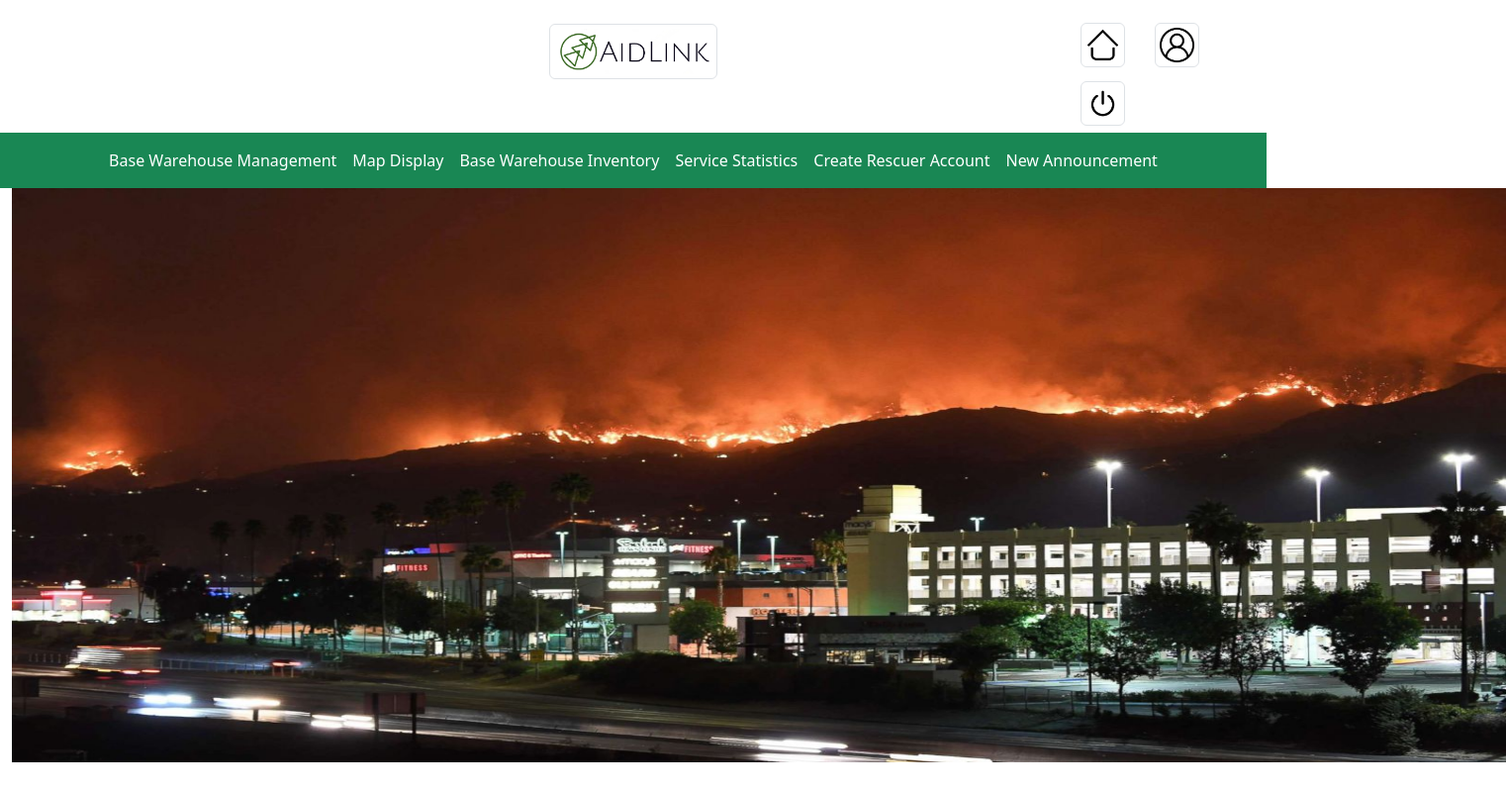
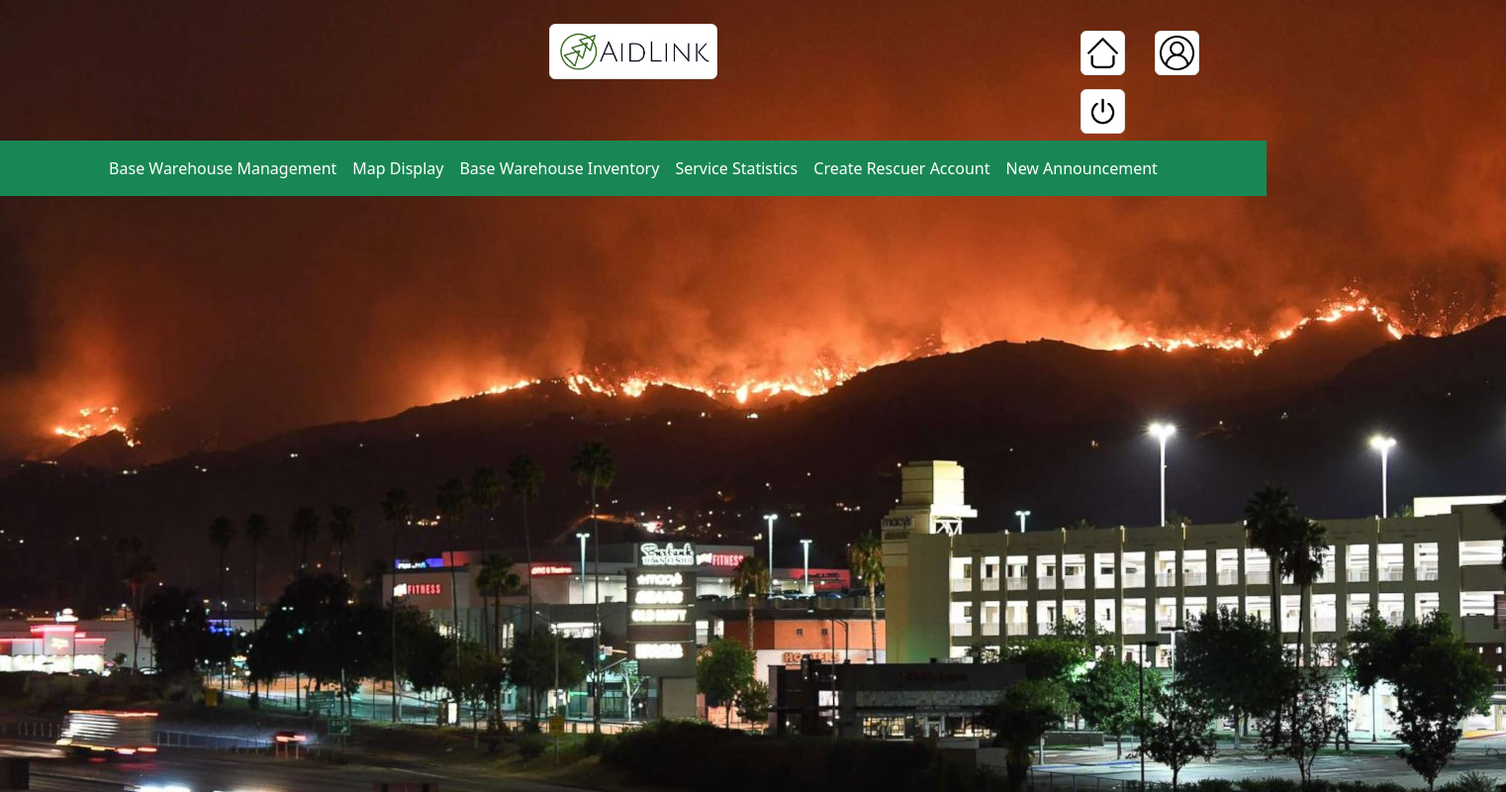
Before and after one commit to Konstantinos2421/Web_Development_Project, a plain HTML site: page src/admin/admin_home.html in a window 1280 px wide. Shown: the whole page at 99% size, 1522 px wide, since content can reach past the window. Drawn offline with nearby package versions, Linux system fonts and the light colour scheme.

```diff
--- a/src/admin/admin_home.html
+++ b/src/admin/admin_home.html
@@ -9,67 +9,91 @@
     <script src="https://cdn.jsdelivr.net/npm/bootstrap@5.3.2/dist/js/bootstrap.bundle.min.js"></script>
   </head>
 
+  <style>
+    body, html {
+      height: 100%;
+      margin: 0;
+      overflow-x: hidden;
+    }
+
+    .bg-image {
+      min-width: 100%;
+      min-height: 100%;
+      width: auto;
+      height: auto;
+      position: fixed;
+      top: 0;
+      left: 0;
+      z-index: -1;
+    }
+  </style>
+
   <body>
+
     <div class="container-fluid">
       <div class="row">
         <div class="col-lg-5"></div>
 
         <div class="col-lg-2 mb-4">
-                    <img src="../../imgs/logo.png" class="img-thumbnail mt-4 mx-auto d-block" height="65" width="170">
+          <img src="../../imgs/logo.png" class="img-thumbnail mt-4 mx-auto d-block" height="45" width="170">
         </div>
 
         <div class="col-lg-3"></div>
 
-                <div class="col-lg-2 mt-3">
+        <div class="col-lg-2 mt-4">
           <div clas="btn-group">
             <button type="button" class="btn btn-link">
               <img src="../../imgs/home.png" class="img-thumbnail" width="45" height="45">
             </button>
+
             <button type="button" class="btn btn-link">
               <img src="../../imgs/user.png" class="img-thumbnail" width="45" height="45">
             </button>
+
             <button type="button" class="btn btn-link">
               <img src="../../imgs/power.png" class="img-thumbnail" width="45" height="45">
             </button>
           </div>
         </div>
-
       </div>
-
     </div>
 
     <nav class="navbar navbar-expand-sm bg-success navbar-dark justify-content-center">
-
       <ul class="navbar-nav">
         <li class="nav-item">
           <a class="nav-link active" href="./admin2.html">Base Warehouse Management</a>
         </li>
+
         <li class="nav-item">
           <a class="nav-link active" href="./admin3_4.html">Map Display</a>
         </li>
+
         <li class="nav-item">
           <a class="nav-link active" href="./admin5.html">Base Warehouse Inventory</a>
         </li>
+
         <li class="nav-item">
           <a class="nav-link active" href="./admin6.html">Service Statistics</a>
         </li>
+
         <li class="nav-item">
           <a class="nav-link active" href="./admin7.html">Create Rescuer Account</a>
         </li>
+
         <li class="nav-item">
           <a class="nav-link active" href="./admin8.html">New Announcement</a>
         </li>
+
       </ul>
-
     </nav>
-
 
     <div class="container-fluid">
       <div class="row">
         <div class="col-lg-12">
-                    <img src="../../imgs/fire.jpg" class="img mx-auto d-block" width="1510" height="580">
+          <img src="../../imgs/fire.jpg" class="bg-image">
         </div>
     </div>
-        </div>
+
   </body>
+
 </html>
```
Lines whose indentation alone changed are shown as unchanged.
